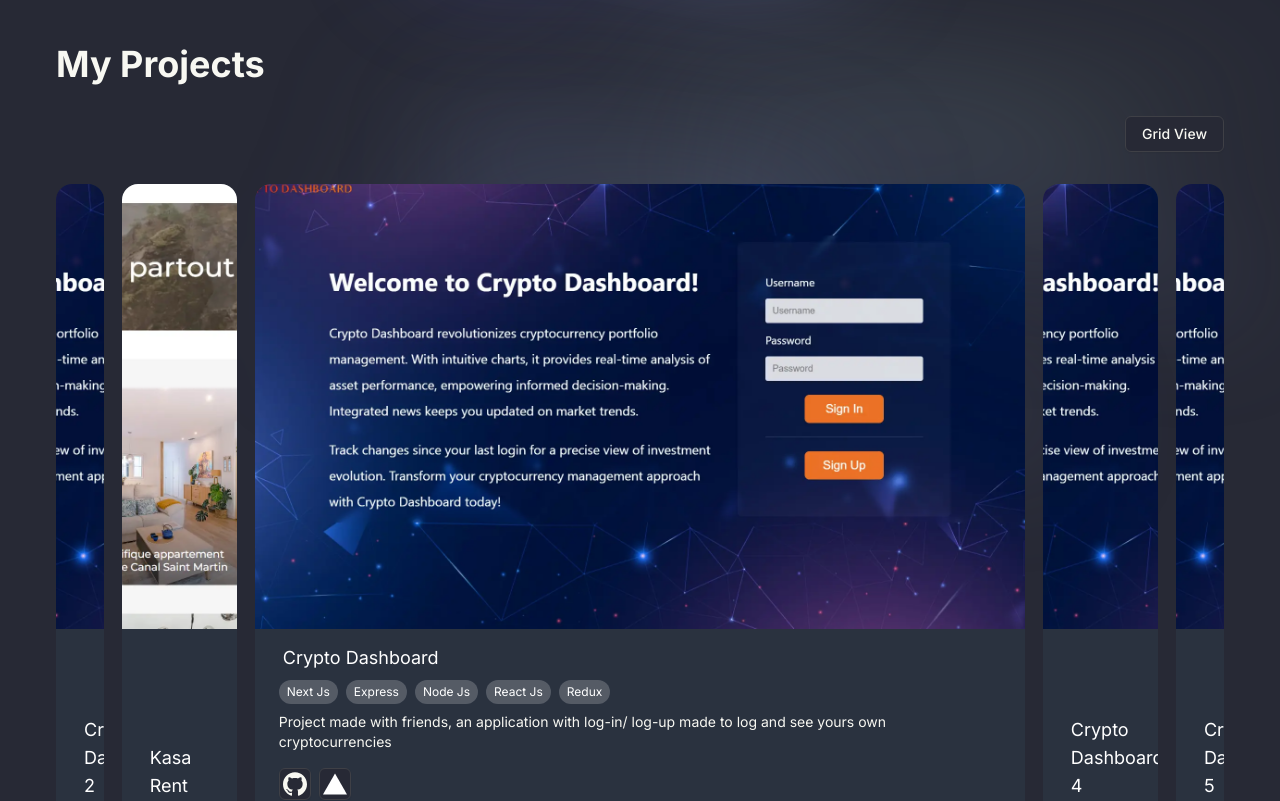
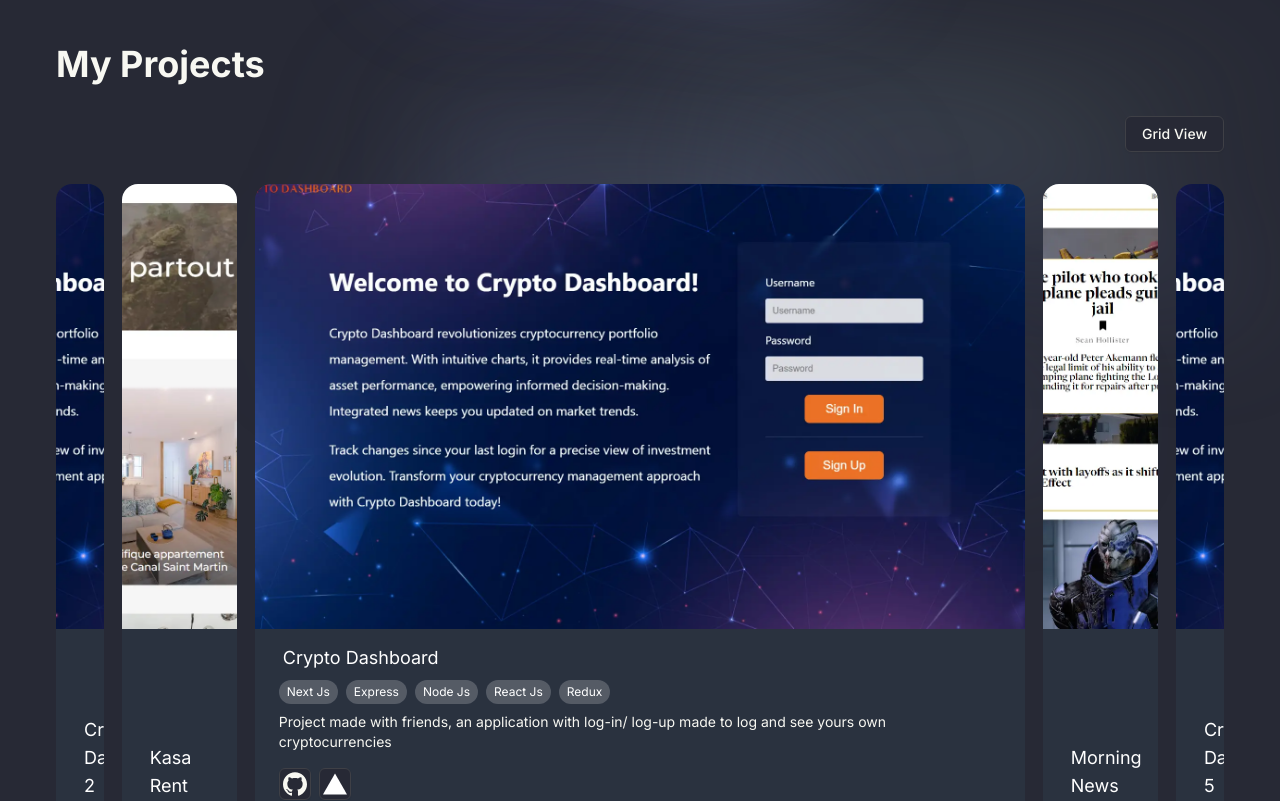
Before and after one commit to Retak18/Tak-Expo, a Next.js app in the folder tak-expo/: page / in a window 1280 px wide. Shown: the part 560-1361 px from the top of the page. Built offline with nearby package versions, Linux system fonts and the light colour scheme.

Commit message:
Morning ajouté

```diff
--- a/tak-expo/app/_landing/WorkClient.ts
+++ b/tak-expo/app/_landing/WorkClient.ts
@@ -34,14 +34,14 @@ export const Project = [
     },
     {
       id: 4,
-      title: "Crypto Dashboard 4",
+      title: "Morning News",
       description:
-        "Project made to others, an application made to log and see its cryptocurrencies",
-      technologies: ["Next Js", "Express", "Node Js", "React Js", "Redux"],
+        "A news application where you can read the news and you can see the category of the news, also you can search for the news, make favorite and the contrary",
+      technologies: ["React Js", "Next Js", "Express", "Node Js",  "Redux"],
       demoLink: "#",
       repoLink: "#",
-      verceLink: "#",
-      image: "./CryptoDashboard.webp",
+      verceLink: "https://morning-news-frontend-phi.vercel.app/",
+      image: "./MorningNews.webp",
     },
     {
       id: 5,
```
Also changed, not shown: tak-expo/public/MorningNews.webp (added).
